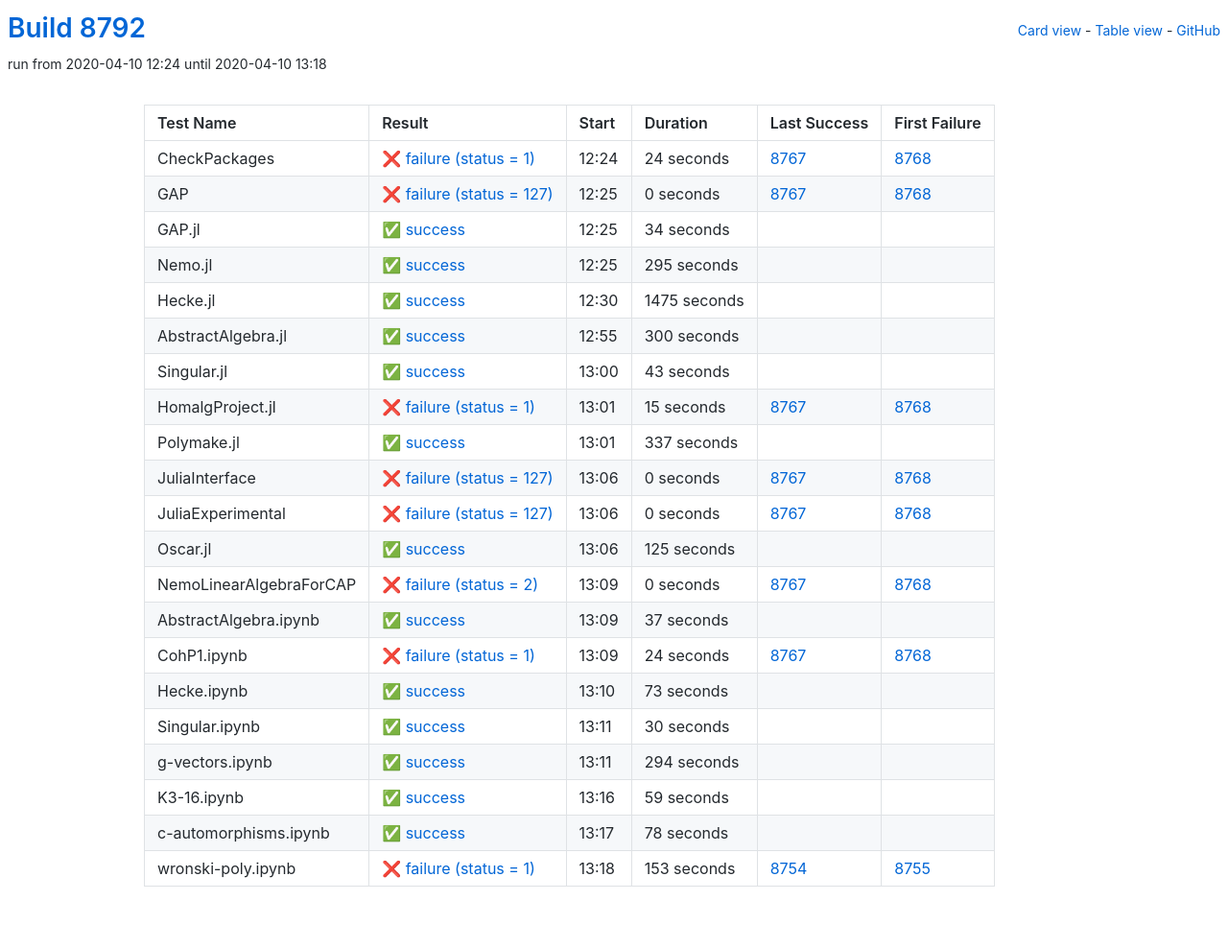
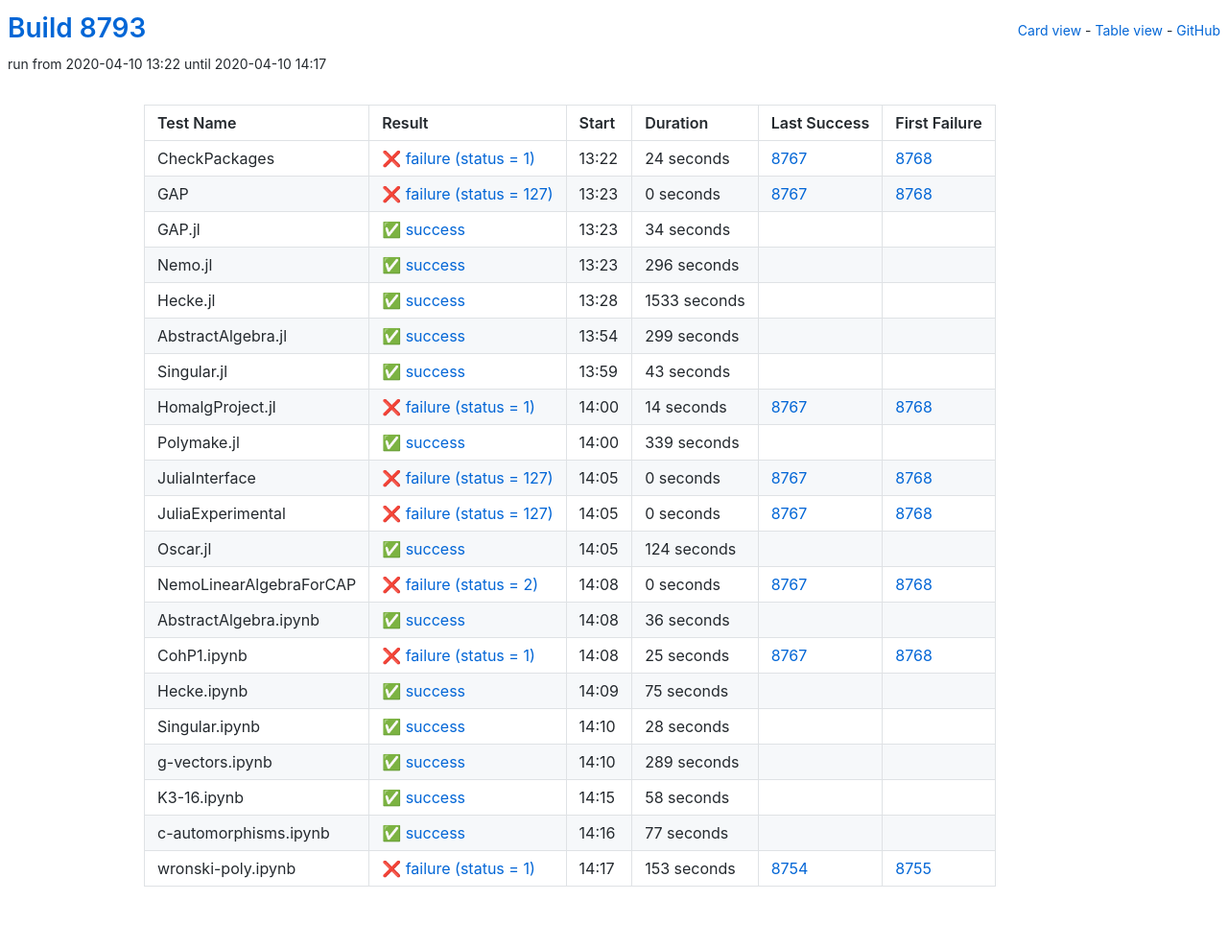
Before and after one commit to oscar-system/oscar-ci-status, a Jekyll site: the page built from table.html, in a window 1280 px wide. Shown: the whole page at 96% size. Built offline with Jekyll 4.4.1, drawn with Linux system fonts in a browser that asks for light colours.

Commit message:
Build 8793

```diff
--- a/_data/ci.yml
+++ b/_data/ci.yml
@@ -1,5 +1,5 @@
-build: 8792
-build_url: https://oscarci.mathematik.uni-kl.de/job/oscar/8792/
+build: 8793
+build_url: https://oscarci.mathematik.uni-kl.de/job/oscar/8793/
 job: oscar
 tests:
 - duration: 24
@@ -8,9 +8,9 @@
   first_failure_url: https://oscarci.mathematik.uni-kl.de/job/oscar/8768/
   last_success: 8767
   last_success_url: https://oscarci.mathematik.uni-kl.de/job/oscar/8767/
-  log: https://oscarci.mathematik.uni-kl.de/job/oscar/8792/artifact/logs/build-8792/CheckPackages.log
+  log: https://oscarci.mathematik.uni-kl.de/job/oscar/8793/artifact/logs/build-8793/CheckPackages.log
   name: CheckPackages
-  start: 2020-04-10 12:24
+  start: 2020-04-10 13:22
   status: failure
   success: false
 - duration: 0
@@ -19,9 +19,9 @@
   first_failure_url: https://oscarci.mathematik.uni-kl.de/job/oscar/8768/
   last_success: 8767
   last_success_url: https://oscarci.mathematik.uni-kl.de/job/oscar/8767/
-  log: https://oscarci.mathematik.uni-kl.de/job/oscar/8792/artifact/logs/build-8792/GAP.log
+  log: https://oscarci.mathematik.uni-kl.de/job/oscar/8793/artifact/logs/build-8793/GAP.log
   name: GAP
-  start: 2020-04-10 12:25
+  start: 2020-04-10 13:23
   status: failure
   success: false
 - duration: 34
@@ -30,42 +30,42 @@
   first_failure_url: null
   last_success: false
   last_success_url: null
-  log: https://oscarci.mathematik.uni-kl.de/job/oscar/8792/artifact/logs/build-8792/GAP.jl.log
+  log: https://oscarci.mathematik.uni-kl.de/job/oscar/8793/artifact/logs/build-8793/GAP.jl.log
   name: GAP.jl
-  start: 2020-04-10 12:25
+  start: 2020-04-10 13:23
   status: success
   success: true
-- duration: 295
+- duration: 296
   exitcode: 0
   first_failure: false
   first_failure_url: null
   last_success: false
   last_success_url: null
-  log: https://oscarci.mathematik.uni-kl.de/job/oscar/8792/artifact/logs/build-8792/Nemo.jl.log
+  log: https://oscarci.mathematik.uni-kl.de/job/oscar/8793/artifact/logs/build-8793/Nemo.jl.log
   name: Nemo.jl
-  start: 2020-04-10 12:25
+  start: 2020-04-10 13:23
   status: success
   success: true
-- duration: 1475
+- duration: 1533
   exitcode: 0
   first_failure: false
   first_failure_url: null
   last_success: false
   last_success_url: null
-  log: https://oscarci.mathematik.uni-kl.de/job/oscar/8792/artifact/logs/build-8792/Hecke.jl.log
+  log: https://oscarci.mathematik.uni-kl.de/job/oscar/8793/artifact/logs/build-8793/Hecke.jl.log
   name: Hecke.jl
-  start: 2020-04-10 12:30
+  start: 2020-04-10 13:28
   status: success
   success: true
-- duration: 300
+- duration: 299
   exitcode: 0
   first_failure: false
   first_failure_url: null
   last_success: false
   last_success_url: null
-  log: https://oscarci.mathematik.uni-kl.de/job/oscar/8792/artifact/logs/build-8792/AbstractAlgebra.jl.log
+  log: https://oscarci.mathematik.uni-kl.de/job/oscar/8793/artifact/logs/build-8793/AbstractAlgebra.jl.log
   name: AbstractAlgebra.jl
-  start: 2020-04-10 12:55
+  start: 2020-04-10 13:54
   status: success
   success: true
 - duration: 43
@@ -74,31 +74,31 @@
   first_failure_url: null
   last_success: false
   last_success_url: null
-  log: https://oscarci.mathematik.uni-kl.de/job/oscar/8792/artifact/logs/build-8792/Singular.jl.log
+  log: https://oscarci.mathematik.uni-kl.de/job/oscar/8793/artifact/logs/build-8793/Singular.jl.log
   name: Singular.jl
-  start: 2020-04-10 13:00
+  start: 2020-04-10 13:59
   status: success
   success: true
-- duration: 15
+- duration: 14
   exitcode: 1
   first_failure: 8768
   first_failure_url: https://oscarci.mathematik.uni-kl.de/job/oscar/8768/
   last_success: 8767
   last_success_url: https://oscarci.mathematik.uni-kl.de/job/oscar/8767/
-  log: https://oscarci.mathematik.uni-kl.de/job/oscar/8792/artifact/logs/build-8792/HomalgProject.jl.log
+  log: https://oscarci.mathematik.uni-kl.de/job/oscar/8793/artifact/logs/build-8793/HomalgProject.jl.log
   name: HomalgProject.jl
-  start: 2020-04-10 13:01
+  start: 2020-04-10 14:00
   status: failure
   success: false
-- duration: 337
+- duration: 339
   exitcode: 0
   first_failure: false
   first_failure_url: null
   last_success: false
   last_success_url: null
-  log: https://oscarci.mathematik.uni-kl.de/job/oscar/8792/artifact/logs/build-8792/Polymake.jl.log
+  log: https://oscarci.mathematik.uni-kl.de/job/oscar/8793/artifact/logs/build-8793/Polymake.jl.log
   name: Polymake.jl
-  start: 2020-04-10 13:01
+  start: 2020-04-10 14:00
   status: success
   success: true
 - duration: 0
@@ -107,9 +107,9 @@
   first_failure_url: https://oscarci.mathematik.uni-kl.de/job/oscar/8768/
   last_success: 8767
   last_success_url: https://oscarci.mathematik.uni-kl.de/job/oscar/8767/
-  log: https://oscarci.mathematik.uni-kl.de/job/oscar/8792/artifact/logs/build-8792/JuliaInterface.log
+  log: https://oscarci.mathematik.uni-kl.de/job/oscar/8793/artifact/logs/build-8793/JuliaInterface.log
   name: JuliaInterface
-  start: 2020-04-10 13:06
+  start: 2020-04-10 14:05
   status: failure
   success: false
 - duration: 0
@@ -118,20 +118,20 @@
   first_failure_url: https://oscarci.mathematik.uni-kl.de/job/oscar/8768/
   last_success: 8767
   last_success_url: https://oscarci.mathematik.uni-kl.de/job/oscar/8767/
-  log: https://oscarci.mathematik.uni-kl.de/job/oscar/8792/artifact/logs/build-8792/JuliaExperimental.log
+  log: https://oscarci.mathematik.uni-kl.de/job/oscar/8793/artifact/logs/build-8793/JuliaExperimental.log
   name: JuliaExperimental
-  start: 2020-04-10 13:06
+  start: 2020-04-10 14:05
   status: failure
   success: false
-- duration: 125
+- duration: 124
   exitcode: 0
   first_failure: false
   first_failure_url: null
   last_success: false
   last_success_url: null
-  log: https://oscarci.mathematik.uni-kl.de/job/oscar/8792/artifact/logs/build-8792/Oscar.jl.log
+  log: https://oscarci.mathematik.uni-kl.de/job/oscar/8793/artifact/logs/build-8793/Oscar.jl.log
   name: Oscar.jl
-  start: 2020-04-10 13:06
+  start: 2020-04-10 14:05
   status: success
   success: true
 - duration: 0
@@ -140,86 +140,86 @@
   first_failure_url: https://oscarci.mathematik.uni-kl.de/job/oscar/8768/
   last_success: 8767
   last_success_url: https://oscarci.mathematik.uni-kl.de/job/oscar/8767/
-  log: https://oscarci.mathematik.uni-kl.de/job/oscar/8792/artifact/logs/build-8792/NemoLinearAlgebraForCAP.log
+  log: https://oscarci.mathematik.uni-kl.de/job/oscar/8793/artifact/logs/build-8793/NemoLinearAlgebraForCAP.log
   name: NemoLinearAlgebraForCAP
-  start: 2020-04-10 13:09
+  start: 2020-04-10 14:08
   status: failure
   success: false
-- duration: 37
+- duration: 36
   exitcode: 0
   first_failure: false
   first_failure_url: null
   last_success: false
   last_success_url: null
-  log: https://oscarci.mathematik.uni-kl.de/job/oscar/8792/artifact/logs/build-8792/AbstractAlgebra.ipynb.log
+  log: https://oscarci.mathematik.uni-kl.de/job/oscar/8793/artifact/logs/build-8793/AbstractAlgebra.ipynb.log
   name: AbstractAlgebra.ipynb
-  start: 2020-04-10 13:09
+  start: 2020-04-10 14:08
   status: success
   success: true
-- duration: 24
+- duration: 25
   exitcode: 1
   first_failure: 8768
   first_failure_url: https://oscarci.mathematik.uni-kl.de/job/oscar/8768/
   last_success: 8767
   last_success_url: https://oscarci.mathematik.uni-kl.de/job/oscar/8767/
-  log: https://oscarci.mathematik.uni-kl.de/job/oscar/8792/artifact/logs/build-8792/CohP1.ipynb.log
+  log: https://oscarci.mathematik.uni-kl.de/job/oscar/8793/artifact/logs/build-8793/CohP1.ipynb.log
   name: CohP1.ipynb
-  start: 2020-04-10 13:09
+  start: 2020-04-10 14:08
   status: failure
   success: false
-- duration: 73
+- duration: 75
   exitcode: 0
   first_failure: false
   first_failure_url: null
   last_success: false
   last_success_url: null
-  log: https://oscarci.mathematik.uni-kl.de/job/oscar/8792/artifact/logs/build-8792/Hecke.ipynb.log
+  log: https://oscarci.mathematik.uni-kl.de/job/oscar/8793/artifact/logs/build-8793/Hecke.ipynb.log
   name: Hecke.ipynb
-  start: 2020-04-10 13:10
+  start: 2020-04-10 14:09
   status: success
   success: true
-- duration: 30
+- duration: 28
   exitcode: 0
   first_failure: false
   first_failure_url: null
   last_success: false
   last_success_url: null
-  log: https://oscarci.mathematik.uni-kl.de/job/oscar/8792/artifact/logs/build-8792/Singular.ipynb.log
+  log: https://oscarci.mathematik.uni-kl.de/job/oscar/8793/artifact/logs/build-8793/Singular.ipynb.log
   name: Singular.ipynb
-  start: 2020-04-10 13:11
+  start: 2020-04-10 14:10
   status: success
   success: true
-- duration: 294
+- duration: 289
   exitcode: 0
   first_failure: false
   first_failure_url: null
   last_success: false
   last_success_url: null
-  log: https://oscarci.mathematik.uni-kl.de/job/oscar/8792/artifact/logs/build-8792/g-vectors.ipynb.log
+  log: https://oscarci.mathematik.uni-kl.de/job/oscar/8793/artifact/logs/build-8793/g-vectors.ipynb.log
   name: g-vectors.ipynb
-  start: 2020-04-10 13:11
+  start: 2020-04-10 14:10
   status: success
   success: true
-- duration: 59
+- duration: 58
   exitcode: 0
   first_failure: false
   first_failure_url: null
   last_success: false
   last_success_url: null
-  log: https://oscarci.mathematik.uni-kl.de/job/oscar/8792/artifact/logs/build-8792/K3-16.ipynb.log
+  log: https://oscarci.mathematik.uni-kl.de/job/oscar/8793/artifact/logs/build-8793/K3-16.ipynb.log
   name: K3-16.ipynb
-  start: 2020-04-10 13:16
+  start: 2020-04-10 14:15
   status: success
   success: true
-- duration: 78
+- duration: 77
   exitcode: 0
   first_failure: false
   first_failure_url: null
   last_success: false
   last_success_url: null
-  log: https://oscarci.mathematik.uni-kl.de/job/oscar/8792/artifact/logs/build-8792/c-automorphisms.ipynb.log
+  log: https://oscarci.mathematik.uni-kl.de/job/oscar/8793/artifact/logs/build-8793/c-automorphisms.ipynb.log
   name: c-automorphisms.ipynb
-  start: 2020-04-10 13:17
+  start: 2020-04-10 14:16
   status: success
   success: true
 - duration: 153
@@ -228,8 +228,8 @@
   first_failure_url: https://oscarci.mathematik.uni-kl.de/job/oscar/8755/
   last_success: 8754
   last_success_url: https://oscarci.mathematik.uni-kl.de/job/oscar/8754/
-  log: https://oscarci.mathematik.uni-kl.de/job/oscar/8792/artifact/logs/build-8792/wronski-poly.ipynb.log
+  log: https://oscarci.mathematik.uni-kl.de/job/oscar/8793/artifact/logs/build-8793/wronski-poly.ipynb.log
   name: wronski-poly.ipynb
-  start: 2020-04-10 13:18
+  start: 2020-04-10 14:17
   status: failure
   success: false
```
Also changed, not shown: README.md.
